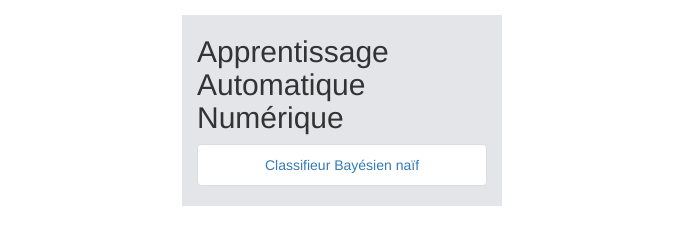
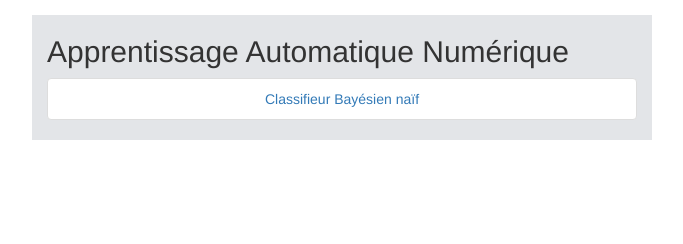
Before and after one commit to pchampio/Machine-Learning, a plain HTML site: page index.html in a window 1280 px wide. Shown: the whole page, without its empty margins (298-981 px from the left). Drawn offline with nearby package versions, Linux system fonts and the light colour scheme.

Commit message:
Update index.html

```diff
--- a/index.html
+++ b/index.html
@@ -8,7 +8,7 @@
 </head>
 <body>
 
-<div class="container-fluid" style="background-color:#e3e5e8; max-width:320px; margin-top:15px;">
+<div class="container-fluid" style="background-color:#e3e5e8; max-width:620px; margin-top:15px;">
   <h2>Apprentissage Automatique Numérique</h2>
   <ul class="list-group center-block text-center">
     <li class="list-group-item"><a target="_blank" href="./iris.html" rel="nofollow">Classifieur Bayésien naïf</a></li>
```
